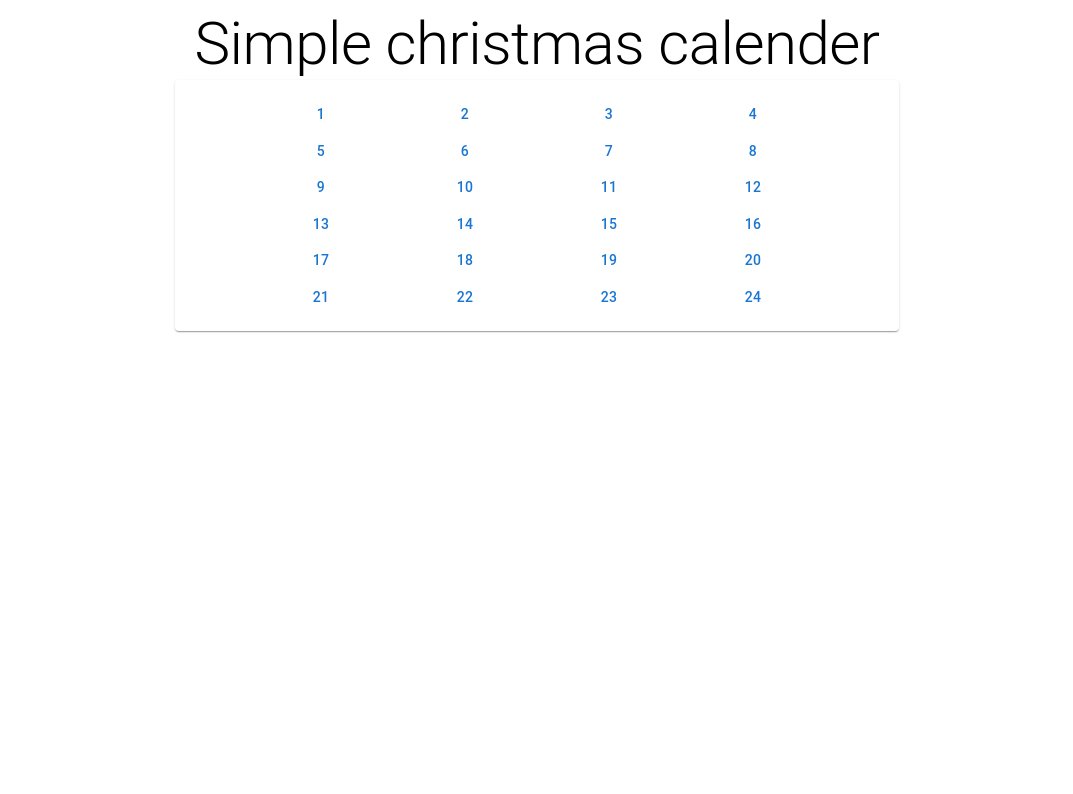
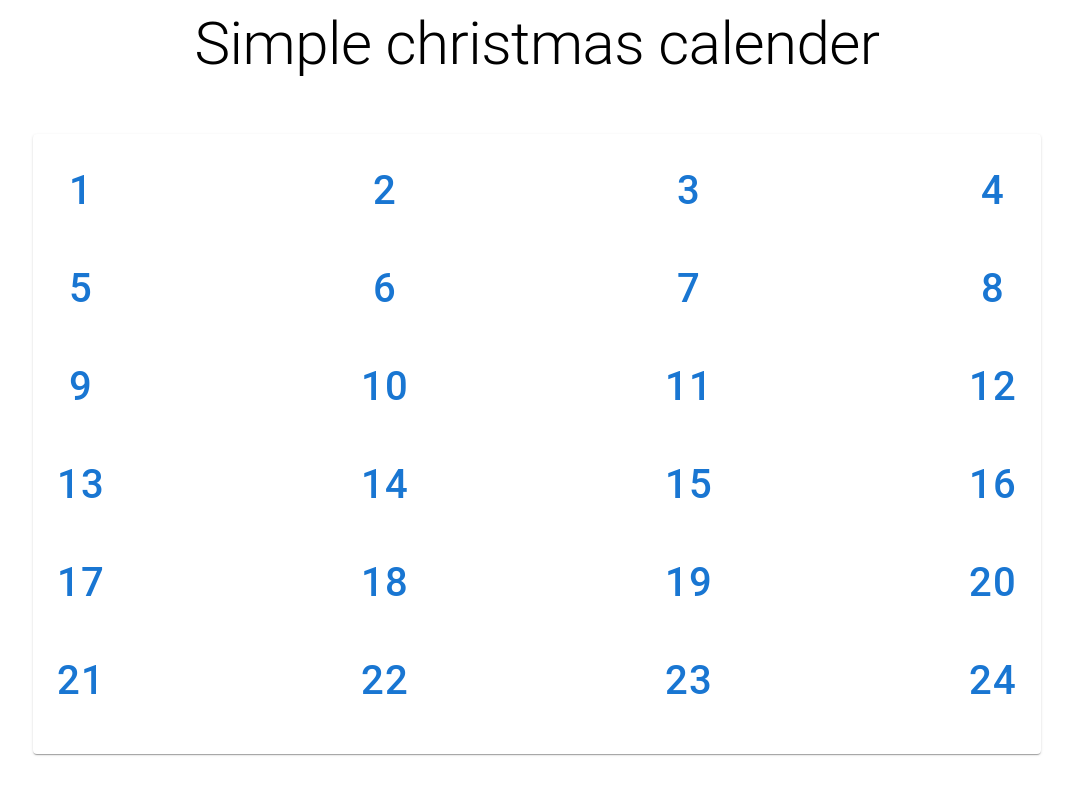
Before and after one commit to henmael/henmael.github.io, a React (Vite) app: page /#/ in a window 1280 px wide. Shown: the top 794 px of the page, without its empty margins (103-1176 px from the left). Built offline with nearby package versions, Linux system fonts and the light colour scheme.

Commit message:
style: add zomming effect

```diff
--- a/src/components/Calender.tsx
+++ b/src/components/Calender.tsx
@@ -1,30 +1,66 @@
-import { Container, Typography, Paper, Stack, Button } from "@mui/material";
+import { Typography, Paper, Stack, Button, Box } from "@mui/material";
+import { useState } from "react";
 import { useNavigate } from "react-router-dom";
+
+interface ZoomedButtons {
+  [key: number]: boolean;
+}
 
 export function Calender(){
     const navigate = useNavigate();
     const buttons = Array.from({ length: 24 }, (_, index) => index + 1);
 
+    const [zoomedButtons, setZoomedButtons] = useState<ZoomedButtons>({});
+    const [calendarZoomed, setCalendarZoomed] = useState(false);
+    const [clickedNumber, setClickedNumber] = useState<number>(0);
+
     function handleClick (doorId: number){
-      navigate('/door/'+doorId);
+      setCalendarZoomed(true);
+        setZoomedButtons(prev => ({
+          ...prev,
+          [doorId]: !prev[doorId]
+        }));
+
+      setTimeout(() => {
+        navigate('/door/' + doorId);
+      }, 500); // Adjust the delay as needed
+      setClickedNumber(doorId);
     }
 
+    /**
+     * transition: 'transform 0.3s',
+        transform: calendarZoomed ? 'scale(6) translateZ(100px)' : 'scale(1) translateZ(0)'}}
+     */
+
     return (
-        <Container>
+        <Box height='100vh' display="flex" flexDirection="column">
           <Typography variant="h2" textAlign='center'>
             Simple christmas calender
           </Typography>
-        <Paper sx={{width: '60%', margin: '0 auto', padding: 2}}>
+              <Box display='flex'
+                  flexDirection='column'
+                  justifyContent='center'
+                  alignItems='center'
+                  flexGrow={1}>
+                <Paper sx={{padding: 2, transition: 'transform 0.5s',
+                            transform: calendarZoomed ? 'scale(2)' : 'scale(1)',
+                            position: 'relative', margin: 'auto', }}>
                 {Array.from({ length: 6 }, (_, rowIndex) => (
-            <Stack direction="row" spacing={10} justifyContent="center" key={rowIndex}>
+                      <Stack direction="row" spacing={30} mb={2} justifyContent="center" key={rowIndex}>
                         {buttons.slice(rowIndex * 4, rowIndex * 4 + 4).map((buttonNumber, colIndex) => (
-                <Button onClick={() => handleClick(rowIndex * 4 + colIndex+1)} key={buttonNumber} sx={{ width: '50px' }}>
+                            <Button onClick={() => handleClick(rowIndex * 4 + colIndex+1)} key={buttonNumber}
+                                sx={{fontSize: 40, transition: 'transform 0.5s',
+                                  transform: zoomedButtons[rowIndex * 4 + colIndex+1] ? 'scale(30)' : 'scale(1)',
+                                  opacity: calendarZoomed && clickedNumber !== buttonNumber ? 0 : 1,
+                                  margin: '0 auto', textAlign: 'center'}}>
                               {buttonNumber}
                             </Button>
                         ))}
+
                       </Stack>
                   ))}
                 </Paper>
-    </Container>
+              </Box>
+    </Box>
     );
 }
--- a/src/pages/CalenderDoor.tsx
+++ b/src/pages/CalenderDoor.tsx
@@ -65,7 +65,7 @@ export function CalenderDoor(){
     return (
        <Box display='grid' justifyContent='center' textAlign='center' gap={2}>
             <Typography variant="h1">{text+id}</Typography>
-            <Typography variant='h4'>Chrsitmas song</Typography>
+            <Typography variant='h4'>Christmas song</Typography>
             <Typography variant='body2'>{song}</Typography>
             <Typography variant='h4'>Quotes for the Day</Typography>
             <Typography variant='body2'>{quotes}</Typography>
```
Lines whose indentation alone changed are shown as unchanged.
